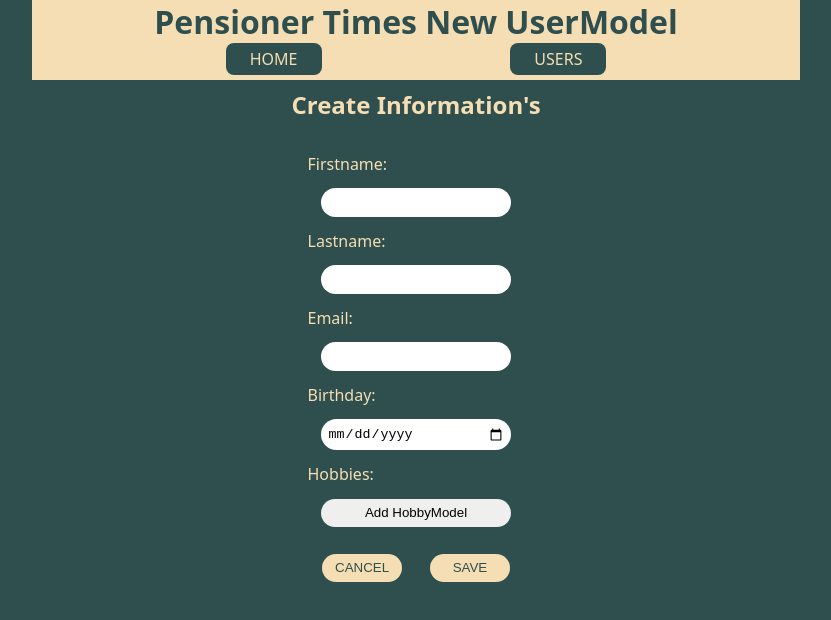
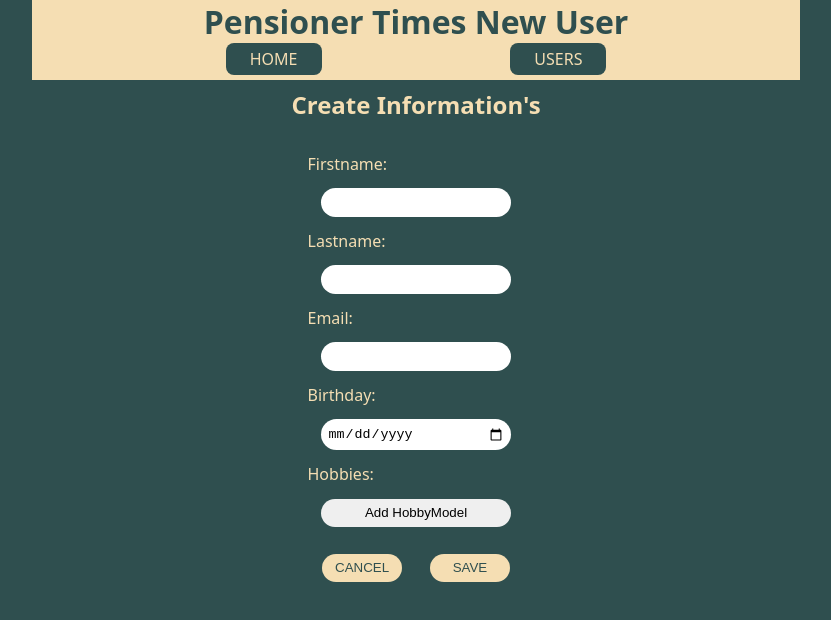
Before and after one commit to JoergWolff/pensioner-times, a React (Vite) app in the folder frontend/: page /user/add in a window 1280 px wide. Shown: the top 620 px of the page, without its empty margins (224-1055 px from the left). Built offline with nearby package versions, Linux system fonts and the light colour scheme.

Commit message:
fix Header Frontend

```diff
--- a/frontend/src/components/user/UserAddDetails.tsx
+++ b/frontend/src/components/user/UserAddDetails.tsx
@@ -156,7 +156,7 @@ export default function UserAddDetails() {
 
     return (
         <>
-            {paramId ? <Header headAddOn={"Detail UserModel"}/> : <Header headAddOn={"New UserModel"}/>}
+            {paramId ? <Header headAddOn={"Detail User"}/> : <Header headAddOn={"New User"}/>}
             <Navigation site={"UserAddDetails"}/>
             <main>
                 {paramId ? <h2>Your Information's</h2> : <h2>Create Information's</h2>}
--- a/frontend/src/components/user/UserGallery.tsx
+++ b/frontend/src/components/user/UserGallery.tsx
@@ -22,7 +22,7 @@ export default function UserGallery() {
 
     return (
         <>
-            <Header headAddOn={"UserModel Gallery"}/>
+            <Header headAddOn={"User Gallery"}/>
             <Navigation site={"UserGallery"}/>
             <main>
                 {users?.map((user) =>(
```
